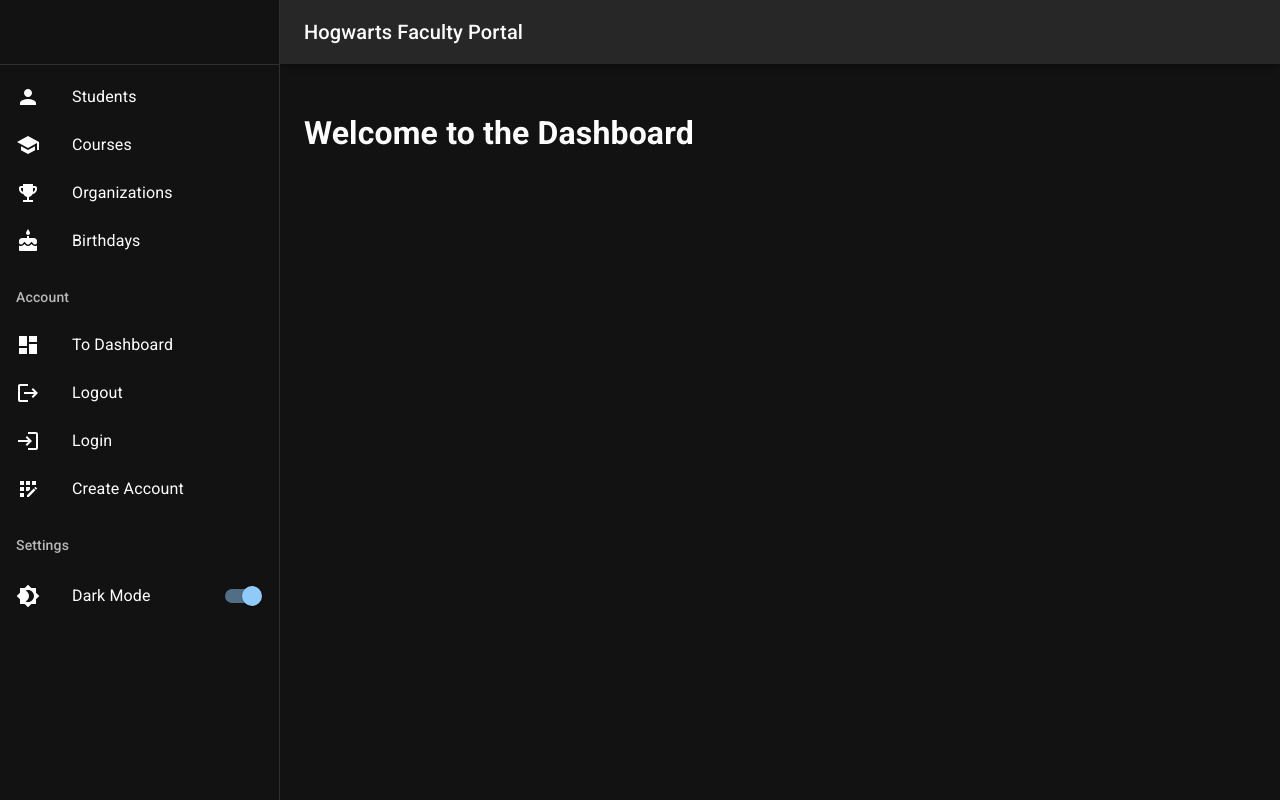
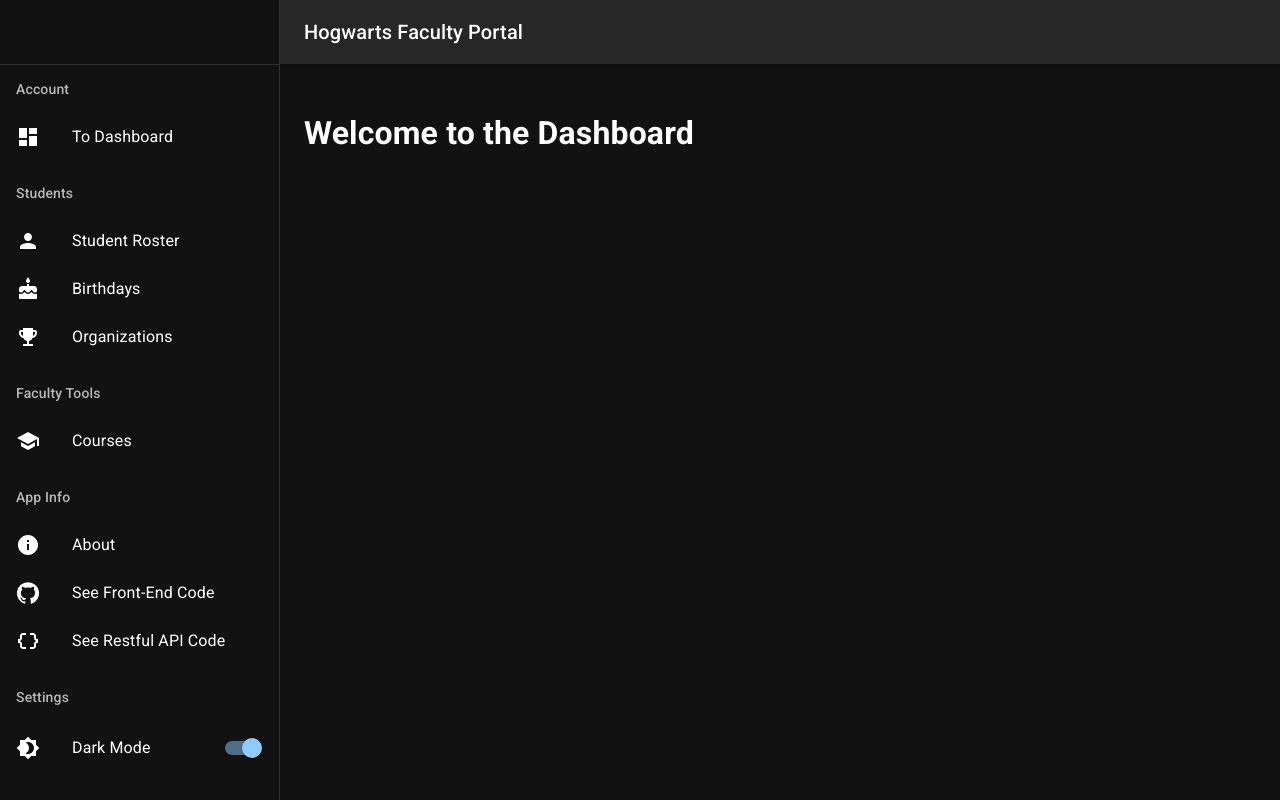
Before and after one commit to drewgoodman/HogwartsPortal, a React (Create React App) app: page / in a window 1280 px wide. Built offline with nearby package versions, Linux system fonts and the light colour scheme.

Commit message:
reducers and actions for course data / basic course pages added

```diff
--- a/src/App.js
+++ b/src/App.js
@@ -17,6 +17,7 @@
 import StudentsPage from './pages/StudentsPage';
 import StudentDetailsPage from './pages/StudentDetailsPage';
 import CoursesPage from './pages/CoursesPage';
+import CourseDetailsPage from './pages/CourseDetailsPage';
 import OrganizationsPage from './pages/OrganizationsPage';
 
 const drawerWidth = 280;
@@ -61,6 +62,7 @@
               <Route path="/students" element={<StudentsPage />} />
               <Route path="/student/:id" element={<StudentDetailsPage />} />
               <Route path="/courses" element={<CoursesPage />} />
+              <Route path="/course/:id" element={<CourseDetailsPage />} />
               <Route path="/organizations" element={<OrganizationsPage />} />
             </Routes>
           </Box>
--- /dev/null
+++ b/src/actions/courseActions.js
@@ -0,0 +1,54 @@
+import axios from 'axios'
+
+import {
+    COURSE_LIST_REQUEST,
+    COURSE_LIST_SUCCESS,
+    COURSE_LIST_FAILURE,
+
+    COURSE_DETAILS_REQUEST,
+    COURSE_DETAILS_SUCCESS,
+    COURSE_DETAILS_FAILURE
+} from '../constants/courseConstants';
+
+export const listCourses = () => async (dispatch) => {
+
+    try {
+        dispatch({type: COURSE_LIST_REQUEST})
+        const { data } = await axios.get("https://drg-hogwarts-react-api.herokuapp.com/api/courses/")
+
+        dispatch({
+            type: COURSE_LIST_SUCCESS,
+            payload: data
+        })
+
+    } catch (error) {
+        dispatch({
+            type: COURSE_LIST_FAILURE,
+            payload: error.response && error.response.data.detail
+                ? error.response.data.detail
+                : error.message
+        })
+    }
+}
+
+export const getCourseDetails = (id) => async (dispatch) => {
+
+    try {
+        dispatch({type: COURSE_DETAILS_REQUEST})
+        const { data } = await axios.get(`https://drg-hogwarts-react-api.herokuapp.com/api/courses/${id}`)
+
+        dispatch({
+            type: COURSE_DETAILS_SUCCESS,
+            payload: data
+        })
+
+    } catch (error) {
+        dispatch({
+            type: COURSE_DETAILS_FAILURE,
+            payload: error.response && error.response.data.detail
+                ? error.response.data.detail
+                : error.message
+        })
+    }
+
+}
--- a/src/components/ui/SideBar.js
+++ b/src/components/ui/SideBar.js
@@ -9,12 +9,15 @@
 import Toolbar from '@mui/material/Toolbar';
 
 // Material UI Icons
-import AppRegistrationIcon from '@mui/icons-material/AppRegistration';
+// import AppRegistrationIcon from '@mui/icons-material/AppRegistration';
 import CakeIcon from '@mui/icons-material/Cake';
+import GitHubIcon from '@mui/icons-material/GitHub';
 import DashboardIcon from '@mui/icons-material/Dashboard';
+import DataObjectIcon from '@mui/icons-material/DataObject';
 import EmojiEventsIcon from '@mui/icons-material/EmojiEvents';
-import LoginIcon from '@mui/icons-material/Login';
-import LogoutIcon from '@mui/icons-material/Logout';
+import InfoIcon from '@mui/icons-material/Info';
+// import LoginIcon from '@mui/icons-material/Login';
+// import LogoutIcon from '@mui/icons-material/Logout';
 import PersonIcon from '@mui/icons-material/Person';
 import SchoolIcon from '@mui/icons-material/School';
 
@@ -27,35 +30,13 @@
         <div>
             <Toolbar />
             <Divider />
-            <List>
-                <SideBarButton
-                    buttonIcon={<PersonIcon />}
-                    menuText="Students"
-                    buttonLink="/students/"
-                />
-                <SideBarButton
-                    buttonIcon={<SchoolIcon />}
-                    menuText="Courses"
-                    buttonLink="/courses/"
-                />
-                <SideBarButton
-                    buttonIcon={<EmojiEventsIcon />}
-                    menuText="Organizations"
-                    buttonLink="/organizations/"
-                />
-                <SideBarButton
-                    buttonIcon={<CakeIcon />}
-                    menuText="Birthdays"
-                    buttonLink="/birthdays/"
-                />
-            </List>
             <List subheader={<ListSubheader>Account</ListSubheader>}>
                 <SideBarButton
                     buttonIcon={<DashboardIcon />}
                     menuText="To Dashboard"
                     buttonLink="/"
                 />
-                <SideBarButton
+                {/* <SideBarButton
                     buttonIcon={<LogoutIcon />}
                     menuText="Logout"
                     buttonLink="/logout/"
@@ -69,6 +50,50 @@
                     buttonIcon={<AppRegistrationIcon />}
                     menuText="Create Account"
                     buttonLink="/register/"
+                /> */}
+            </List>
+            <List subheader={<ListSubheader>Students</ListSubheader>}>
+                <SideBarButton
+                    buttonIcon={<PersonIcon />}
+                    menuText="Student Roster"
+                    buttonLink="/students/"
+                />
+                <SideBarButton
+                    buttonIcon={<CakeIcon />}
+                    menuText="Birthdays"
+                    buttonLink="/birthdays/"
+                />
+                <SideBarButton
+                    buttonIcon={<EmojiEventsIcon />}
+                    menuText="Organizations"
+                    buttonLink="/organizations/"
+                />
+            </List>
+            <List subheader={<ListSubheader>Faculty Tools</ListSubheader>}>
+                <SideBarButton
+                    buttonIcon={<SchoolIcon />}
+                    menuText="Courses"
+                    buttonLink="/courses/"
+                />
+            </List>
+
+            <List subheader={<ListSubheader>App Info</ListSubheader>}>
+                <SideBarButton
+                    buttonIcon={<InfoIcon />}
+                    menuText="About"
+                    buttonLink="/about/"
+                />
+                <SideBarButton
+                    buttonIcon={<GitHubIcon />}
+                    menuText="See Front-End Code"
+                    buttonLink="https://github.com/drewgoodman/HogwartsPortal"
+                    outLink={true}
+                />
+                <SideBarButton
+                    buttonIcon={<DataObjectIcon />}
+                    menuText="See Restful API Code"
+                    buttonLink="https://github.com/drewgoodman/Hogwarts-StudentProfileAPI"
+                    outLink={true}
                 />
             </List>
             <List subheader={<ListSubheader>Settings</ListSubheader>}>
--- a/src/components/ui/SideBarButton.js
+++ b/src/components/ui/SideBarButton.js
@@ -6,12 +6,14 @@
 import ListItemIcon from '@mui/material/ListItemIcon';
 import ListItemText from '@mui/material/ListItemText';
 
-function SideBarButton({ buttonIcon, menuText, buttonLink }) {
+function SideBarButton({ buttonIcon, menuText, buttonLink, outLink=false }) {
     return (
         <ListItem
             button
-            component={RouterLink}
+            component={outLink ? "a" : RouterLink}
             to={buttonLink}
+            href={buttonLink}
+            target={outLink ? "_blank" : ""}
         >
             <ListItemIcon>
                 {buttonIcon}
--- /dev/null
+++ b/src/constants/courseConstants.js
@@ -0,0 +1,7 @@
+export const COURSE_LIST_REQUEST = 'COURSE_LIST_REQUEST'
+export const COURSE_LIST_SUCCESS = 'COURSE_LIST_SUCCESS'
+export const COURSE_LIST_FAILURE = 'COURSE_LIST_FAILURE'
+
+export const COURSE_DETAILS_REQUEST = 'COURSE_DETAILS_REQUEST'
+export const COURSE_DETAILS_SUCCESS = 'COURSE_DETAILS_SUCCESS'
+export const COURSE_DETAILS_FAILURE = 'COURSE_DETAILS_FAILURE'
--- /dev/null
+++ b/src/pages/CourseDetailsPage.js
@@ -0,0 +1,30 @@
+import React, { useEffect } from 'react'
+import { useParams } from 'react-router-dom'
+
+import { useDispatch, useSelector } from 'react-redux'
+import { getCourseDetails } from '../actions/courseActions'
+
+import Loader from '../components/ui/Loader';
+
+function CourseDetailsPage() {
+
+
+    const match = useParams();
+    const dispatch = useDispatch();
+
+
+    const courseDetails = useSelector(state => state.courseDetails);
+    const { loading, course } = courseDetails
+
+    useEffect(() => {
+        dispatch(getCourseDetails(match.id));
+    }, [dispatch, match])
+
+    return (
+        loading ? <Loader /> : (
+            <h1>{course.name}</h1>
+        )
+    )
+}
+
+export default CourseDetailsPage
--- a/src/pages/CoursesPage.js
+++ b/src/pages/CoursesPage.js
@@ -1,9 +1,45 @@
-import React from 'react'
+import React, { useEffect } from 'react'
+import { useDispatch, useSelector } from 'react-redux'
+
+import { listCourses } from '../actions/courseActions';
+import { numToNthYear } from '../utils.js/studentUtils';
+
+import Loader from '../components/ui/Loader';
 
 function CoursesPage() {
+
+    const dispatch = useDispatch();
+
+    const courseList = useSelector(state => state.courseList);
+    const { courses, loading: courseLoading } = courseList;
+
+    const courseYearList = Array.from({ length: 7 }, (_, i) => i + 1)
+
+    useEffect(() => {
+        dispatch(listCourses())
+    }, [dispatch])
+
     return (
         <div>
             <h1>Courses</h1>
+            {courseLoading && <Loader />}
+            {
+                courseYearList.map(year => {
+                    const yearText = numToNthYear(year)
+                    return (
+                        <div>
+                            <h5>{yearText} Year Classes</h5>
+                            {
+                                courses
+                                    ?.filter(course => course.recommendedYear === year)
+                                    .map(course =>
+                                        <div>{course.name}</div>
+                                    )
+                            }
+                        </div>
+                    )
+                })
+            }
         </div>
     )
 }
--- /dev/null
+++ b/src/reducers/courseReducers.js
@@ -0,0 +1,46 @@
+import {
+    COURSE_LIST_REQUEST,
+    COURSE_LIST_SUCCESS,
+    COURSE_LIST_FAILURE,
+
+    COURSE_DETAILS_REQUEST,
+    COURSE_DETAILS_SUCCESS,
+    COURSE_DETAILS_FAILURE
+} from '../constants/courseConstants';
+
+export const courseListReducer = (state = { courses: [] }, action) => {
+
+    switch (action.type) {
+        case COURSE_LIST_REQUEST:
+            return { loading: true, courses: [] }
+
+        case COURSE_LIST_SUCCESS:
+            return { ...state, loading: false, courses: action.payload }
+
+        case COURSE_LIST_FAILURE:
+            return { loading: false, error: action.payload }
+
+        default:
+            return state
+    }
+
+}
+
+
+export const courseDetailsReducer = (state = { course: {} }, action) => {
+
+    switch (action.type) {
+        case COURSE_DETAILS_REQUEST:
+            return { loading: true, course: {} }
+
+        case COURSE_DETAILS_SUCCESS:
+            return { loading: false, course: action.payload }
+
+        case COURSE_DETAILS_FAILURE:
+            return { loading: false, error: action.payload }
+
+        default:
+            return state
+    }
+
+}
--- a/src/store.js
+++ b/src/store.js
@@ -5,10 +5,13 @@
 import { studentListReducer, studentDetailsReducer } from './reducers/studentReducers'
 import { dashboardReducer } from './reducers/dashboardReducers'
 import { tagCreateReducer, tagDeleteReducer, tagModalReducer, tagsReducer } from './reducers/tagReducers'
+import { courseDetailsReducer, courseListReducer } from './reducers/courseReducers'
 
 const reducer = combineReducers({
     studentList: studentListReducer,
     studentDetails: studentDetailsReducer,
+    courseList: courseListReducer,
+    courseDetails: courseDetailsReducer,
     dashboard: dashboardReducer,
     tags: tagsReducer,
     tagCreate: tagCreateReducer,
```
Also changed, not shown: 1 other file (tests, documents, lock files or other folders).
